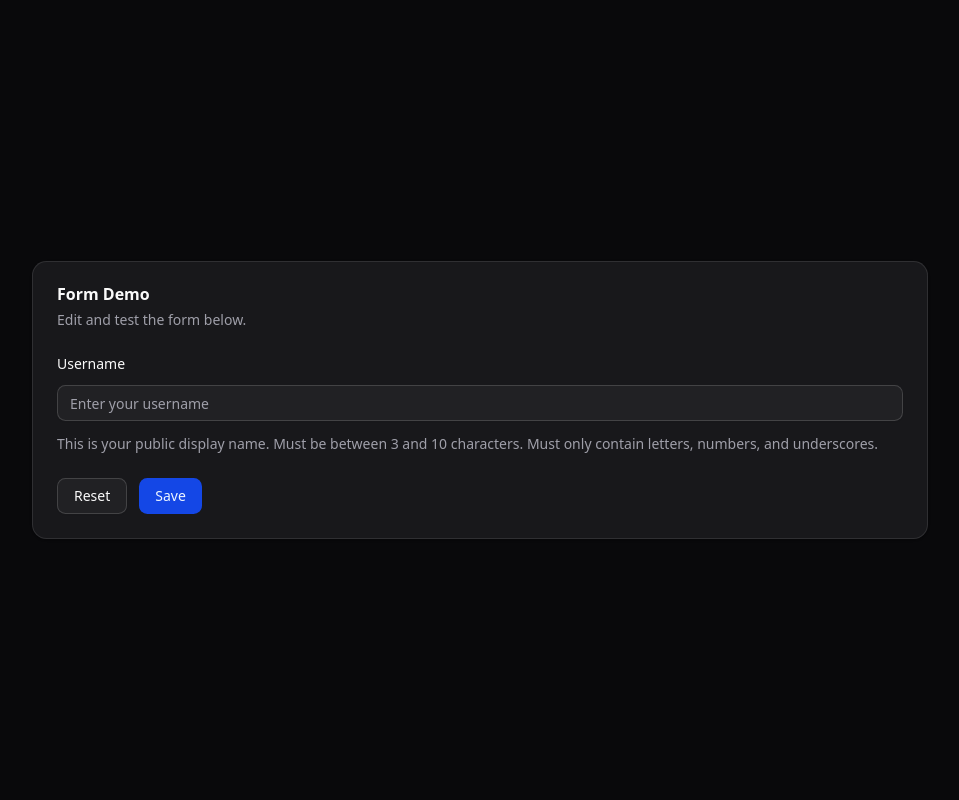
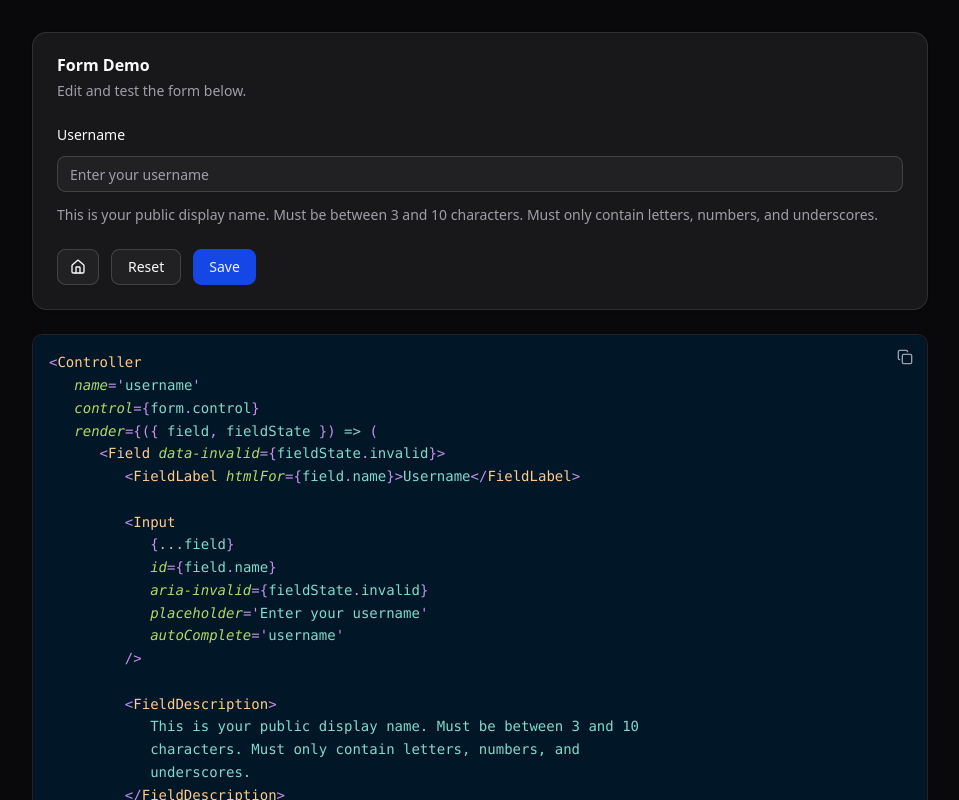
Before and after one commit to Mahmoud-Fares/form, a React (Vite) app: page /text in a window 1280 px wide. Shown: the top 800 px of the page, without its empty margins (160-1119 px from the left). Built offline with nearby package versions, Linux system fonts and the light colour scheme.

Commit message:
add code snippet to the text input and will be used later with any future inputs

```diff
--- a/package.json
+++ b/package.json
@@ -21,6 +21,7 @@
       "clsx": "^2.1.1",
       "lucide-react": "^0.562.0",
       "next-themes": "^0.4.6",
+      "prism-react-renderer": "^2.4.1",
       "radix-ui": "^1.6.7",
       "react": "^19.2.3",
       "react-dom": "^19.2.3",
--- a/src/app/pages/text.tsx
+++ b/src/app/pages/text.tsx
@@ -2,9 +2,12 @@ import { zodResolver } from '@hookform/resolvers/zod';
 import { useForm } from 'react-hook-form';
 import * as z from 'zod';
 
+import { CodeBlock } from '@/shared/components/code-block';
 import { FormWrapper } from '@/shared/components/form-wrapper';
 import { TextInput } from '@/shared/components/inputs/text-input';
+import TextInputCode from '@/shared/components/inputs/text-input.tsx?raw';
 import { PageWrapper } from '@/shared/components/page-wrapper';
+import { extractSnippet } from '@/shared/lib/utils/extract-snippet';
 
 const textInputSchema = z.object({
    username: z
@@ -30,6 +33,8 @@ export default function TextPage() {
          <FormWrapper form={form} schema={textInputSchema}>
             <TextInput />
          </FormWrapper>
+
+         <CodeBlock code={extractSnippet(TextInputCode)} language='tsx' />
       </PageWrapper>
    );
 }
--- /dev/null
+++ b/src/shared/components/code-block.tsx
@@ -0,0 +1,80 @@
+import { useState } from 'react';
+
+import { Check, Copy } from 'lucide-react';
+import { Highlight, themes } from 'prism-react-renderer';
+
+import { Button } from '@/shared/components/ui/button';
+import { cn } from '@/shared/lib/utils';
+
+type CodeBlockProps = {
+   code: string;
+   language?: string;
+   className?: string;
+};
+
+export function CodeBlock({
+   code,
+   language = 'tsx',
+   className,
+}: CodeBlockProps) {
+   const [copied, setCopied] = useState(false);
+
+   const handleCopy = async () => {
+      await navigator.clipboard.writeText(code);
+      setCopied(true);
+      setTimeout(() => setCopied(false), 2000);
+   };
+
+   return (
+      <div
+         className={cn(
+            'relative w-full overflow-hidden rounded-lg border bg-zinc-950 sm:max-w-4xl',
+            className
+         )}
+      >
+         <Button
+            size='icon'
+            variant='ghost'
+            className='absolute top-2 right-2 h-7 w-7 text-zinc-400 hover:bg-zinc-800 hover:text-zinc-100'
+            onClick={handleCopy}
+         >
+            {copied ? (
+               <Check className='h-3.5 w-3.5' />
+            ) : (
+               <Copy className='h-3.5 w-3.5' />
+            )}
+            <span className='sr-only'>Copy code</span>
+         </Button>
+
+         <Highlight
+            theme={themes.nightOwl}
+            code={code.trim()}
+            language={language}
+         >
+            {({
+               className: highlightClass,
+               style,
+               tokens,
+               getLineProps,
+               getTokenProps,
+            }) => (
+               <pre
+                  className={cn(
+                     highlightClass,
+                     'overflow-x-auto p-4 text-sm leading-relaxed'
+                  )}
+                  style={style}
+               >
+                  {tokens.map((line, i) => (
+                     <div key={i} {...getLineProps({ line })}>
+                        {line.map((token, key) => (
+                           <span key={key} {...getTokenProps({ token })} />
+                        ))}
+                     </div>
+                  ))}
+               </pre>
+            )}
+         </Highlight>
+      </div>
+   );
+}
--- a/src/shared/components/form-wrapper.tsx
+++ b/src/shared/components/form-wrapper.tsx
@@ -1,10 +1,12 @@
 import { useId } from 'react';
 
+import { Home } from 'lucide-react';
 import {
    type FieldValues,
    FormProvider,
    type UseFormReturn,
 } from 'react-hook-form';
+import { useNavigate } from 'react-router-dom';
 import { toast } from 'sonner';
 import type * as z from 'zod';
 
@@ -42,6 +44,7 @@ export function FormWrapper<TSchema extends z.ZodType<FieldValues>>({
    }
 
    const id = useId();
+   const navigate = useNavigate();
 
    return (
       <Card className='w-full sm:max-w-4xl'>
@@ -61,6 +64,13 @@ export function FormWrapper<TSchema extends z.ZodType<FieldValues>>({
                <Button
                   type='button'
                   variant='outline'
+                  onClick={() => navigate('/')}
+               >
+                  <Home />
+               </Button>
+               <Button
+                  type='button'
+                  variant='outline'
                   onClick={() => form.reset()}
                >
                   Reset
--- a/src/shared/components/inputs/text-input.tsx
+++ b/src/shared/components/inputs/text-input.tsx
@@ -12,6 +12,7 @@ export function TextInput() {
    const form = useFormContext();
 
    return (
+      // demo-start
       <Controller
          name='username'
          control={form.control}
@@ -39,5 +40,6 @@ export function TextInput() {
             </Field>
          )}
       />
+      // demo-end
    );
 }
--- /dev/null
+++ b/src/shared/lib/utils/extract-snippet.ts
@@ -0,0 +1,48 @@
+/**
+ * Extracts the portion of source code between marker comments.
+ * Falls back to the full source if no markers are found.
+ *
+ * Usage in your component file:
+ *   // demo-start
+ *   <Controller ... />
+ *   // demo-end
+ */
+export function extractSnippet(
+   source: string,
+   startMarker = '// demo-start',
+   endMarker = '// demo-end'
+): string {
+   const startIndex = source.indexOf(startMarker);
+   const endIndex = source.indexOf(endMarker);
+
+   if (startIndex === -1 || endIndex === -1) {
+      return source.trim();
+   }
+
+   const snippet = source.slice(startIndex + startMarker.length, endIndex);
+
+   return dedent(snippet);
+}
+
+/**
+ * Removes the common leading whitespace from every line,
+ * so extracted snippets aren't over-indented. Blank lines at the
+ * very start/end are dropped first WITHOUT touching the indentation
+ * of the remaining lines (a plain .trim() would do that and break
+ * the indent calculation).
+ */
+function dedent(code: string): string {
+   const lines = code.split('\n');
+
+   // Drop leading/trailing blank lines, keep internal indentation intact
+   while (lines.length && lines[0].trim() === '') lines.shift();
+   while (lines.length && lines[lines.length - 1].trim() === '') lines.pop();
+
+   const indents = lines
+      .filter((line) => line.trim().length > 0)
+      .map((line) => /^\s*/.exec(line)?.[0].length ?? 0);
+
+   const minIndent = indents.length ? Math.min(...indents) : 0;
+
+   return lines.map((line) => line.slice(minIndent)).join('\n');
+}
```
Also changed, not shown: src/shared/components/ui/card.tsx (+4 -4 lines), src/shared/lib/utils/index.ts (renamed from src/shared/lib/utils.ts), 1 other file (tests, documents, lock files or other folders).
